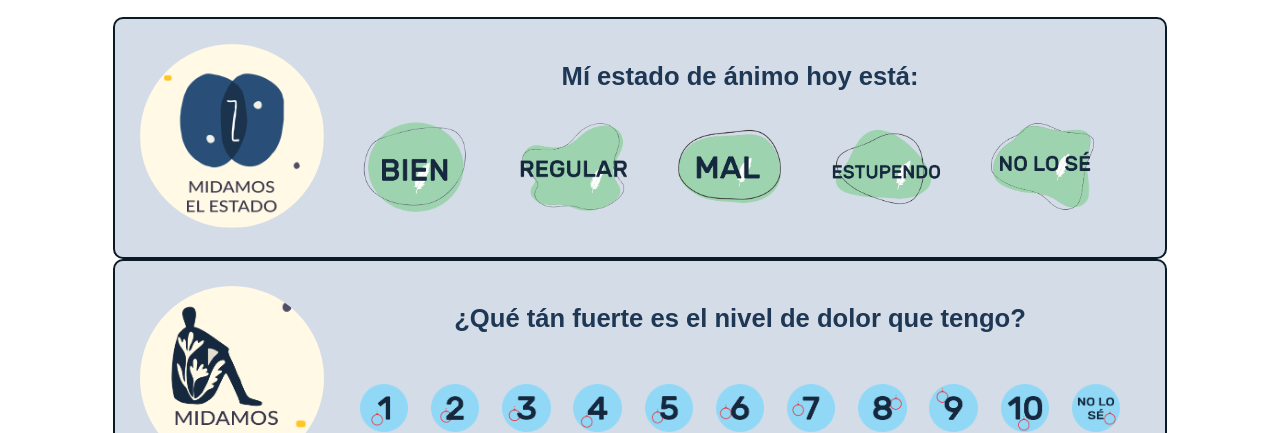
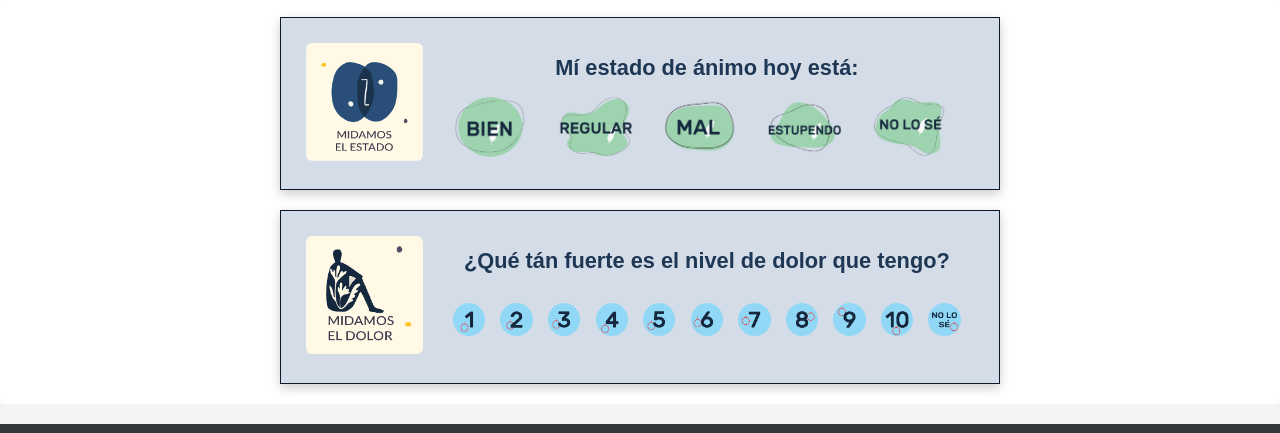
Before and after one commit to juanignaciobayugar/portal-del-paciente-entrega-final-2025, a plain HTML site: page paginas/cuestionario.html in a window 1280 px wide. Shown: the part 120-553 px from the top of the page. Drawn offline with Linux system fonts and the light colour scheme.

Commit message:
cambios en tarjeta css Estado

```diff
--- a/css/cuestionario.css
+++ b/css/cuestionario.css
@@ -1,19 +1,26 @@
+
+
+.contenido{
+  display: flex;
+  justify-content:center;
+  gap: 20px;
+  flex-direction: column;
+}
+
 
 .card {
-  width: fit-content;
+  width: 85%;
   display: flex;
   flex-direction: column;
   overflow: hidden;
-  border: 2px solid #0b1a28;
-  border-radius: 10px;
+  border: 0.5px solid #0b1a28;
   background-color: #D4DDE7;
   padding: 2%;
-  margin: 2%;
-  box-shadow: 0 4px 10 px rgba (0, 0, 0, 0.2);
-  margin: 0 auto;
-  max-width: 720x;
+  box-shadow: 0 4px 10px rgba(0,0,0,0.2);
+  margin: 0 auto;   /* centra el bloque */
+  max-width: 720px;
   min-width: 320px;
-  width: 85%;
+
 }
 
 .contenedor {
@@ -32,7 +39,7 @@
 .imagen img {
   max-width: 100%;
   height: auto;
-  border-radius: 50%;   /* círculo perfecto */
+  border-radius: 5%;   /* círculo perfecto */
 }
 
 .contienePregunta{
@@ -55,7 +62,7 @@ max-width: 80%;
 }
 
 .titulo h4{
-font-size: clamp(16px, 2vw, 32px);
+font-size: clamp(16px, 1.7vw, 32px);
 
   /* font-size:  2vw; */
 }
@@ -69,6 +76,7 @@ font-size: clamp(16px, 2vw, 32px);
   max-width: 95%;
   max-height: 100%;
   max-height: auto;
+
 }
 
 
@@ -207,7 +215,7 @@ font-size: clamp(16px, 2vw, 32px);
 .close {
   cursor: pointer;
   float: right;
-  font-size: 25px;
+  font-size: 20px;
 }
 
 /*propiedades contenedor emergente */
@@ -222,11 +230,11 @@ font-size: clamp(16px, 2vw, 32px);
   flex-direction: column;
   overflow: hidden;
   border: 2px solid #0b1a28;
-  border-radius: 10px;
+
   background-color: #D4DDE7;
   padding: 1%;
   margin: 0;
-  box-shadow: 0 4px 10 px rgba (0, 0, 0, 0.2);
+  box-shadow: 0 4px 10px rgba(0,0,0,0.2);
   margin: 0 auto;
 
   width: 95%;
--- a/js/calendario.js
+++ b/js/calendario.js
@@ -7,6 +7,8 @@ let events = JSON.parse(localStorage.getItem("calendarEvents")) || {};
 // Elementos del DOM para mostrar mes/año y los días
 const monthYear = document.getElementById("monthYear");
 const daysContainer = document.getElementById("days");
+// Definís tu constante
+export const API_URL = daysContainer;
 
 // Botones para cambiar de mes
 document.getElementById("prevMonth").onclick = () => changeMonth(-1);
--- a/js/cuestionario.js
+++ b/js/cuestionario.js
@@ -1,3 +1,6 @@
+
+
+
 // Variable global para guardar el último número
 let ultimoEstado = null;
 
--- a/paginas/cuestionario.html
+++ b/paginas/cuestionario.html
@@ -1,3 +1,4 @@
+
 <!DOCTYPE html>
 <html lang="es">
 
@@ -27,6 +28,7 @@
       <header>
         <img src="../src\logo\logo.png" alt="Logo de la empresa" class="logo">
                 <div id="tarjetaDinamica">
+                  <h4> </h4>
           <div id="valorEstado">
 
           </div>
@@ -56,7 +58,6 @@
       <main class="contenido">
 
         <div class="card">
-
 
 
           <div class="contenedor">
```
